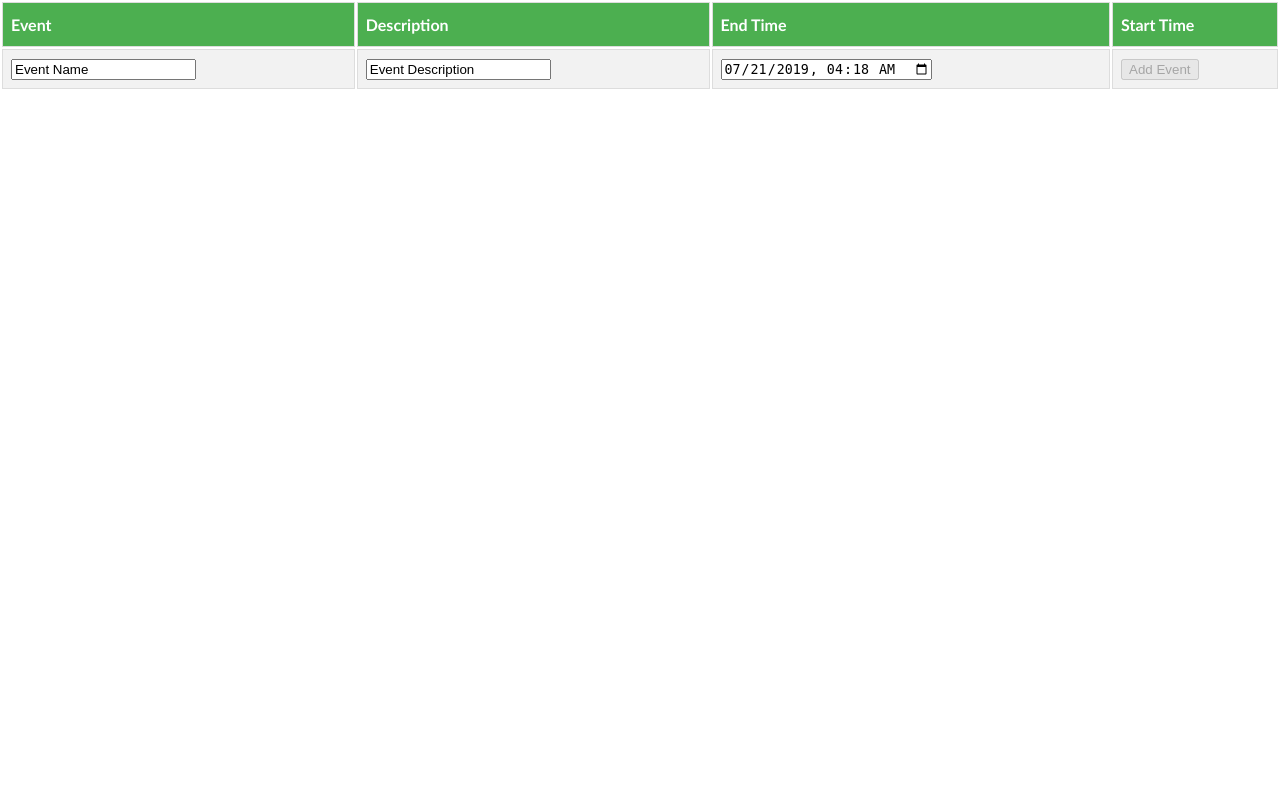
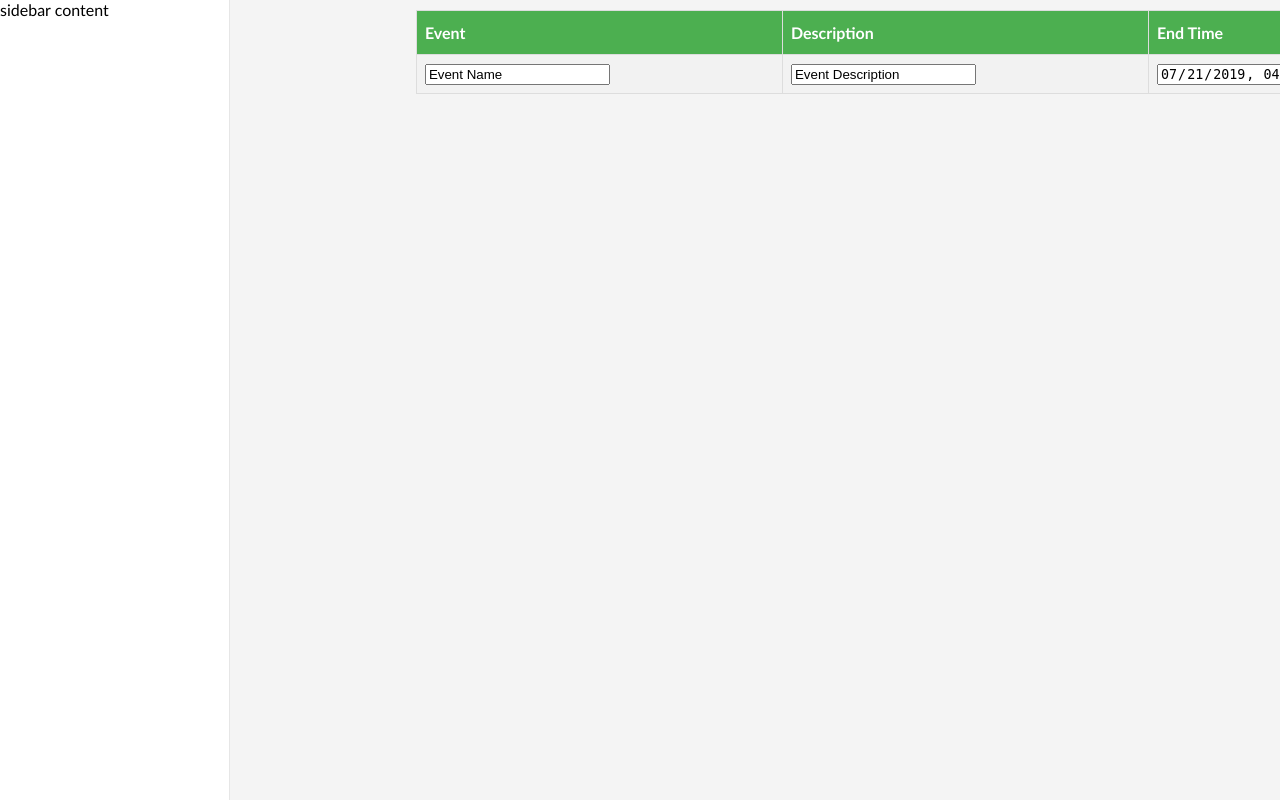
Before and after one commit to Ivar-Rydstrom/tiim.me, a Flask app: page / in a window 1280 px wide; the page is wider, and only the part inside the window is pictured. Run offline with Flask 2, Linux system fonts and the light colour scheme.

Commit message:
adjusted css formatting of page

```diff
--- a/static/css/colorsheet.css
+++ b/static/css/colorsheet.css
@@ -1,10 +1,13 @@
 :root {
-  --background-color: white;
+  --background-color: #f4f4f4;
   --fonts: "Trebuchet MS", Arial, Helvetica, sans-serif;
+  --border-color: #e6e6e6;
 
   --table-header-background: #4CAF50;
   --table-header-text: white;
   --table-row-1: white;
   --table-row-2: #f2f2f2;
   --table-row-hover: #ddd;
+
+  --sidebar-background: white;
 }
--- a/static/css/main.css
+++ b/static/css/main.css
@@ -1,13 +1,21 @@
 body {
   margin: 0;
   font-family: var(--fonts);
+  background-color: var(--background-color)
+}
+
+#table-wrapper {
+  width: 1690px;
+  margin-top: 10px;
+  margin-left: 230px;
 }
 
 
 #events {
-  font-family: var(--fonts);
-  borderless-collapse: collapse;
-  width: 100%;
+  border-collapse: collapse;
+  border-color: var(--border-color);
+  width: 78%;
+  margin: 0 auto;
 }
 
 
@@ -39,3 +47,20 @@ body {
 #form_row {
   background-color: var(--table-row-2);
 }
+
+
+#sidebar {
+  box-sizing: border-box;
+  border-width: 0 1px 0 0;
+  border-style: solid;
+  border-color: var(--border-color);
+  width: 230px;
+  height: 100%;
+  position: fixed;
+  overflow-x: hidden;
+  top: 0;
+  left: 0;
+  float: left;
+  background-color: var(--sidebar-background);
+  z-index: 1;
+}
--- a/templates/index.html
+++ b/templates/index.html
@@ -12,8 +12,8 @@
 
 {% block body %}
 
-
-  <table id='events'>
+  <div id="table-wrapper">
+    <table id="events">
 
       <tr>
         <th>Event</th>
@@ -57,6 +57,12 @@
       </tr>
 
     </table>
+  </div>
+
+
+  <nav id="sidebar">
+    sidebar content
+  </nav>
 
 
 {% endblock %}
```
Lines whose indentation alone changed are shown as unchanged.
